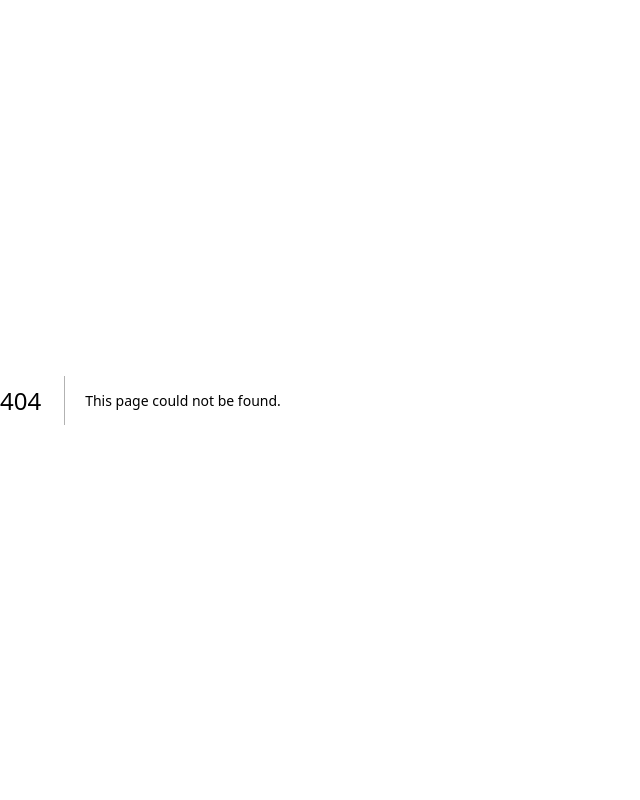
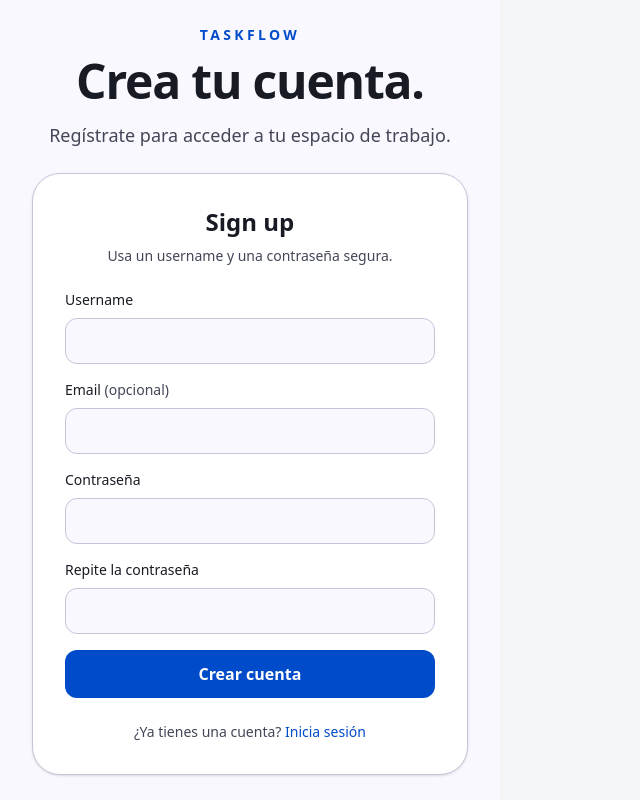
Before and after one commit to Janebot42/Trascendence-casa, a Next.js app in the folder frontend/: page /signup in a window 1280 px wide. Before the commit this address had no page. Shown: the whole page, without its empty margins (0-640 px from the left). Built offline with nearby package versions, Linux system fonts and the light colour scheme; no server answers.

Commit message:
feat: add frontend signup flow

```diff
--- /dev/null
+++ b/frontend/app/signup/page.tsx
@@ -0,0 +1,5 @@
+import { SignupPage } from '@/components/auth';
+
+export default function SignupRoute() {
+  return <SignupPage />;
+}
--- /dev/null
+++ b/frontend/components/auth/SignupPage.tsx
@@ -0,0 +1,94 @@
+'use client';
+
+import React, { useCallback, useState } from 'react';
+import Link from 'next/link';
+import { useRouter } from 'next/navigation';
+import { useAuth } from './useAuth';
+
+export default function SignupPage() {
+  const router = useRouter();
+  const { signup, isLoading, error } = useAuth();
+  const [username, setUsername] = useState('');
+  const [email, setEmail] = useState('');
+  const [password, setPassword] = useState('');
+  const [passwordConfirmation, setPasswordConfirmation] = useState('');
+  const [localError, setLocalError] = useState<string | null>(null);
+
+  const handleSubmit = useCallback(async (event: React.FormEvent) => {
+    event.preventDefault();
+    setLocalError(null);
+
+    if (username.trim().length < 3) {
+      setLocalError('El username debe tener al menos 3 caracteres.');
+      return;
+    }
+    if (password.length < 12) {
+      setLocalError('La contraseña debe tener al menos 12 caracteres.');
+      return;
+    }
+    if (password !== passwordConfirmation) {
+      setLocalError('Las contraseñas no coinciden.');
+      return;
+    }
+
+    try {
+      await signup(username, email, password);
+      router.push('/');
+    } catch {
+      // El hook conserva el error para mostrarlo en el formulario.
+    }
+  }, [email, password, passwordConfirmation, router, signup, username]);
+
+  const displayError = error || localError;
+
+  return (
+    <main className="relative flex min-h-screen items-center justify-center bg-surface-bright px-4 py-10 text-on-surface md:px-8">
+      <div className="w-full max-w-xl space-y-6">
+        <section className="text-center">
+          <p className="text-sm font-semibold uppercase tracking-[0.24em] text-primary">TaskFlow</p>
+          <h1 className="mt-3 text-4xl font-bold tracking-tight md:text-5xl">Crea tu cuenta.</h1>
+          <p className="mx-auto mt-4 max-w-xl text-base text-on-surface-variant md:text-lg">
+            Regístrate para acceder a tu espacio de trabajo.
+          </p>
+        </section>
+
+        <section className="w-full rounded-[28px] border border-outline-variant bg-white p-6 shadow-sm md:p-8">
+          <div className="mb-6 text-center">
+            <h2 className="text-2xl font-semibold">Sign up</h2>
+            <p className="mt-2 text-sm text-on-surface-variant">Usa un username y una contraseña segura.</p>
+          </div>
+
+          <form onSubmit={handleSubmit} className="space-y-4">
+            <label className="block text-sm font-medium">
+              Username
+              <input value={username} onChange={(event) => setUsername(event.target.value)} required minLength={3} maxLength={32} autoComplete="username" disabled={isLoading} className="mt-2 w-full rounded-xl border border-outline-variant bg-surface-bright px-4 py-3 focus:border-primary focus:outline-none focus:ring-2 focus:ring-primary/20 disabled:opacity-50" />
+            </label>
+            <label className="block text-sm font-medium">
+              Email <span className="font-normal text-on-surface-variant">(opcional)</span>
+              <input type="email" value={email} onChange={(event) => setEmail(event.target.value)} maxLength={254} autoComplete="email" disabled={isLoading} className="mt-2 w-full rounded-xl border border-outline-variant bg-surface-bright px-4 py-3 focus:border-primary focus:outline-none focus:ring-2 focus:ring-primary/20 disabled:opacity-50" />
+            </label>
+            <label className="block text-sm font-medium">
+              Contraseña
+              <input type="password" value={password} onChange={(event) => setPassword(event.target.value)} required minLength={12} maxLength={128} autoComplete="new-password" disabled={isLoading} className="mt-2 w-full rounded-xl border border-outline-variant bg-surface-bright px-4 py-3 focus:border-primary focus:outline-none focus:ring-2 focus:ring-primary/20 disabled:opacity-50" />
+            </label>
+            <label className="block text-sm font-medium">
+              Repite la contraseña
+              <input type="password" value={passwordConfirmation} onChange={(event) => setPasswordConfirmation(event.target.value)} required minLength={12} maxLength={128} autoComplete="new-password" disabled={isLoading} className="mt-2 w-full rounded-xl border border-outline-variant bg-surface-bright px-4 py-3 focus:border-primary focus:outline-none focus:ring-2 focus:ring-primary/20 disabled:opacity-50" />
+            </label>
+
+            {displayError && <p className="rounded-lg border border-error/20 bg-error/10 p-3 text-sm text-error">{displayError}</p>}
+
+            <button type="submit" disabled={isLoading} className="flex w-full items-center justify-center rounded-xl bg-primary px-4 py-3 font-semibold text-white transition-colors hover:bg-primary-container disabled:cursor-not-allowed disabled:opacity-50">
+              {isLoading ? 'Creando cuenta...' : 'Crear cuenta'}
+            </button>
+          </form>
+
+          <p className="mt-6 text-center text-sm text-on-surface-variant">
+            ¿Ya tienes una cuenta?{' '}
+            <Link href="/login" className="font-medium text-primary hover:text-primary-container">Inicia sesión</Link>
+          </p>
+        </section>
+      </div>
+    </main>
+  );
+}
--- a/frontend/components/auth/index.ts
+++ b/frontend/components/auth/index.ts
@@ -1,5 +1,6 @@
 // Componentes
 export { default as LoginPage } from './LoginPage';
+export { default as SignupPage } from './SignupPage';
 export { default as EmailLoginForm } from './EmailLoginForm';
 export { default as ProtectedRoute } from './ProtectedRoute';
 
--- a/frontend/components/auth/useAuth.ts
+++ b/frontend/components/auth/useAuth.ts
@@ -78,8 +78,24 @@ export function useAuth() {
     }
   }, []);
 
-  const signup = useCallback(async () => {
-    throw new Error('El registro se conectará cuando exista el formulario de username.');
+  const signup = useCallback(async (username: string, email: string, password: string) => {
+    setAuthState((prev) => ({ ...prev, isLoading: true, error: null }));
+    try {
+      await api<LoginResponse>('/auth/register', {
+        method: 'POST',
+        body: JSON.stringify({
+          username: username.trim(),
+          email: email.trim() || undefined,
+          password,
+        }),
+      });
+      const current = await api<{ user: AuthUser }>('/me');
+      setAuthState({ user: current.user, isLoading: false, error: null, isAuthenticated: true });
+    } catch (error) {
+      const message = error instanceof Error ? error.message : 'No se pudo crear la cuenta';
+      setAuthState((prev) => ({ ...prev, isLoading: false, error: message, isAuthenticated: false }));
+      throw error;
+    }
   }, []);
 
   const refreshToken = useCallback(async () => {
```
